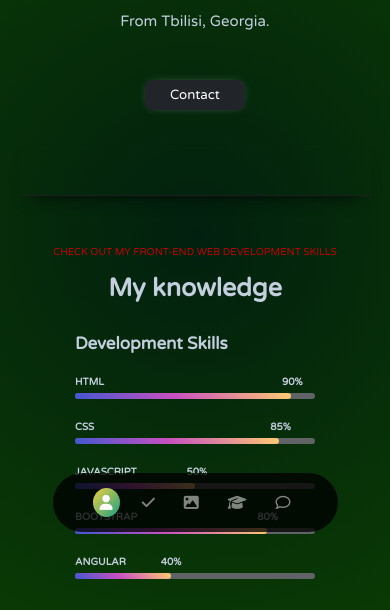
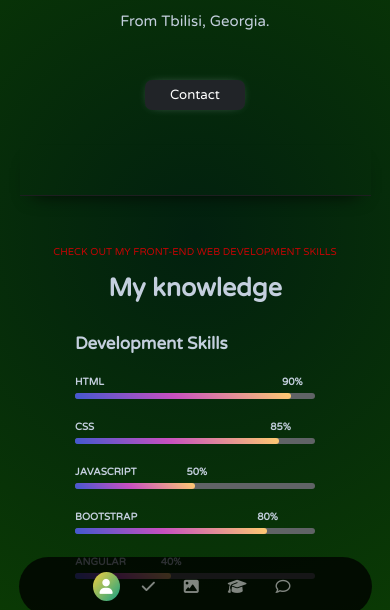
Before and after one commit to georgeneligan/My-portfolio, a plain HTML site: page index.html in a window 390 px wide. Shown: the part 186-796 px from the top of the page. Drawn offline with nearby package versions, Linux system fonts and the light colour scheme.

Commit message:
Add files via upload

```diff
--- a/assets/css/responsive.css
+++ b/assets/css/responsive.css
@@ -428,15 +428,18 @@
     margin-left: 15px;
   }
   main .left_section_wrapper .left .nav_wrapper {
-    margin-top: 65vh;
+    margin-top: 75vh;
     position: relative;
     display: flex;
+    width: 100%;
   }
 
   main .left_section_wrapper .left .nav_wrapper nav {
     padding: 15px 40px;
     background-color: rgba(0, 0, 0, 0.774);
     border-radius: 40px;
+    width: 70%;
+    margin: 0 auto;
   }
 
   main .left_section_wrapper .left .nav_wrapper nav ul {
```
